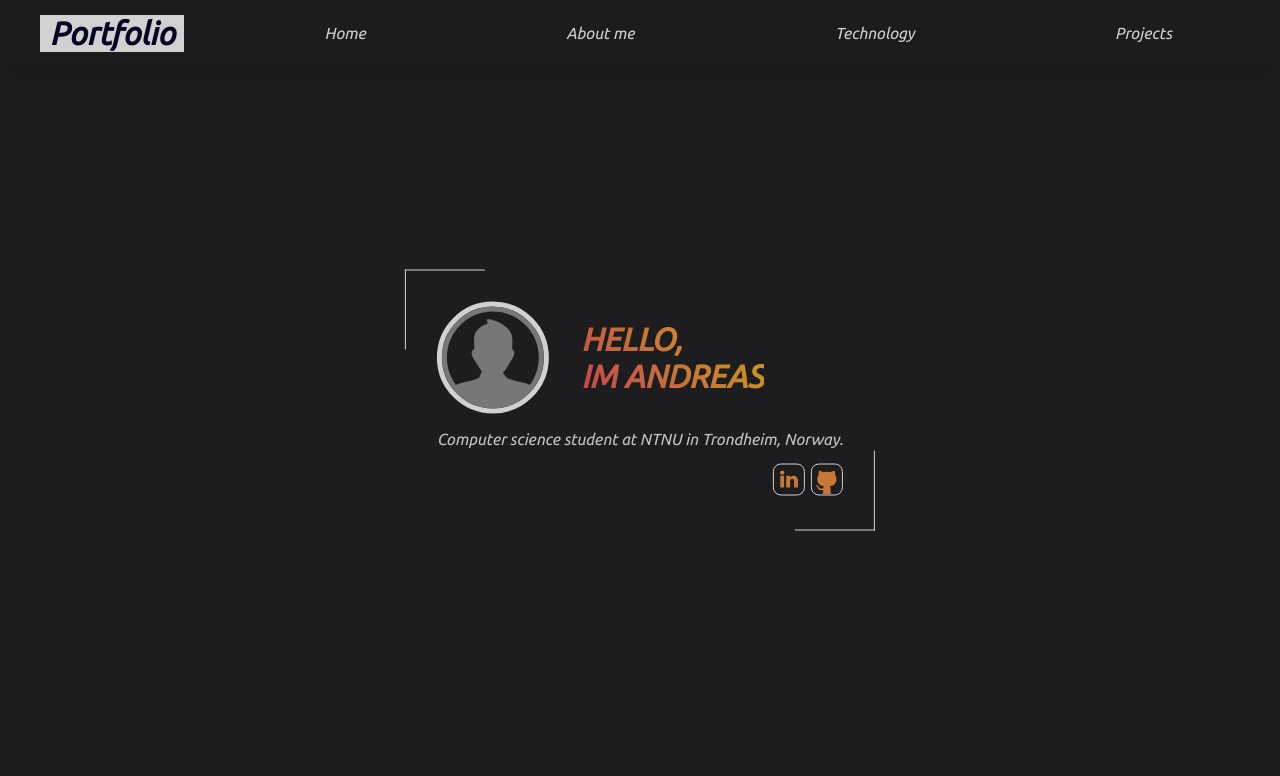
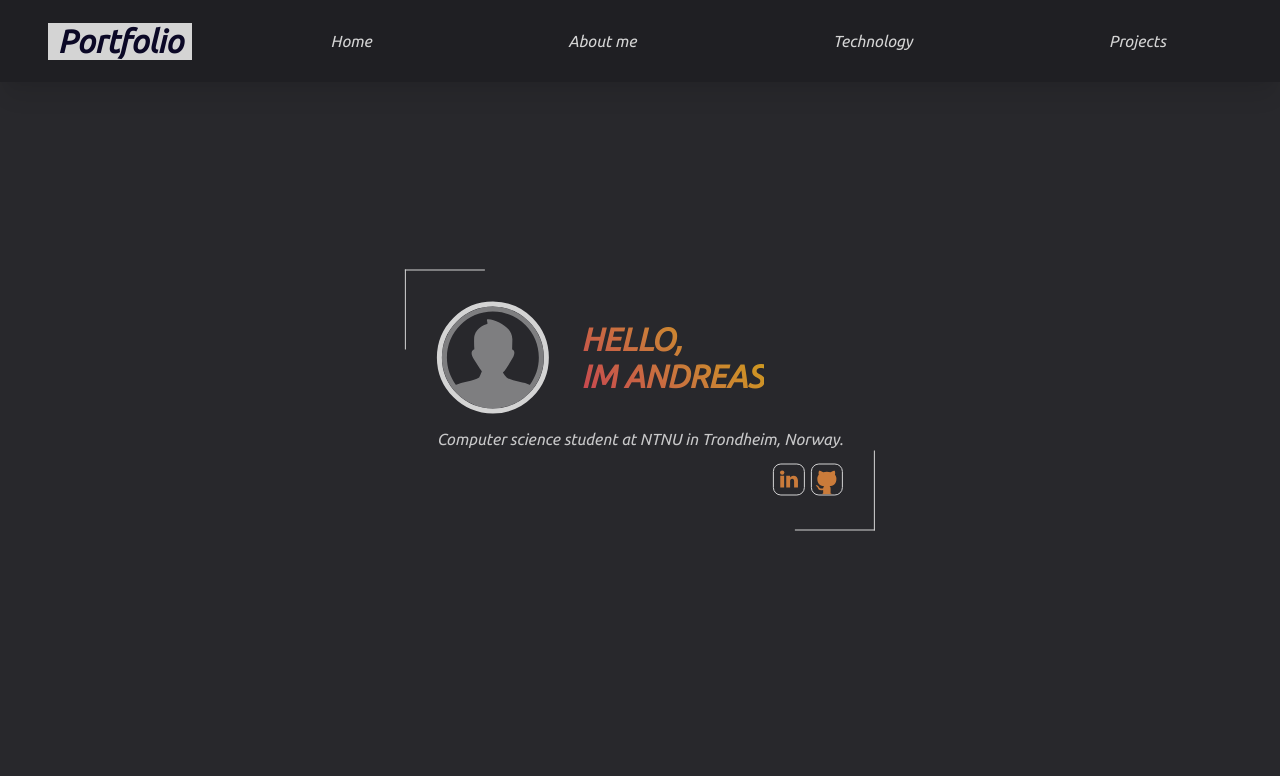
Before and after one commit to rojahno/Portfolio, a React (Create React App) app: page / in a window 1280 px wide. Shown: the top 776 px of the page. Built offline with nearby package versions, Linux system fonts and the light colour scheme.

Commit message:
Tweaked color

```diff
--- a/src/App.css
+++ b/src/App.css
@@ -9,7 +9,7 @@ body {
     font-family: "Ubuntu", sans-serif;
 
     color: #ffffffee;
-    background-color: #1d1d20;
+    background-color: #28282c;
     opacity: 0.8;
 }
 a {
--- a/src/components/header/Header.css
+++ b/src/components/header/Header.css
@@ -2,7 +2,7 @@
     position: fixed;
     width: 100%;
     color: #fff;
-    background-color: #1d1d20;
+    background-color: #1d1d22;
     display: flex;
     flex-direction: row;
     justify-content: space-between;
@@ -11,6 +11,7 @@
     z-index: 2;
     box-shadow: rgba(0, 0, 0, 0.1) 0px 20px 25px -5px, rgba(0, 0, 0, 0.04) 0px 10px 10px -5px;
     /* background-color: rgba(0, 0, 0, 0.1); */
+    padding: 1em;
 }
 
 .title {
```
